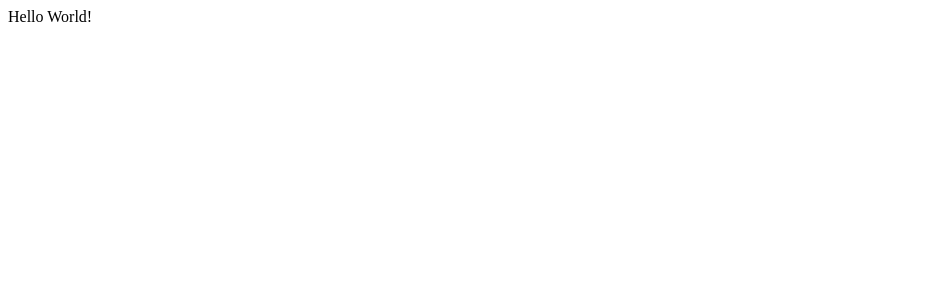
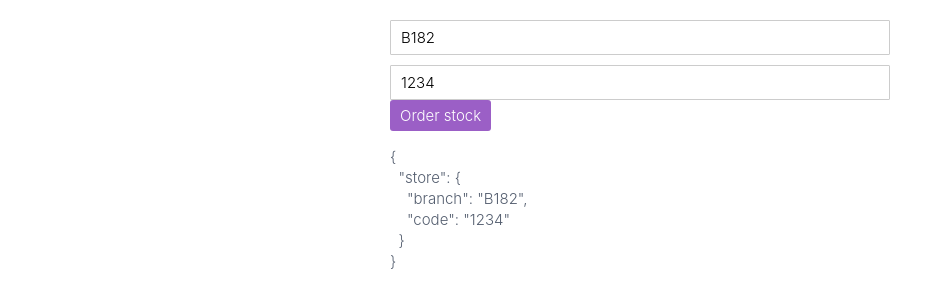
Before and after one commit to stevenmsl/uc-ap-reactive-forms, an Angular app: page / in a window 1280 px wide. Shown: the top 306 px of the page, without its empty margins (0-945 px from the left). Built offline with nearby package versions, Linux system fonts and the light colour scheme.

Commit message:
FormControls and FormGroups

```diff
--- /dev/null
+++ b/src/app/stock-inventory/containers/stock-inventory/stock-inventory.component.html
@@ -0,0 +1,22 @@
+<div class="stock-inventory">
+    <form [formGroup]="form" (ngSubmit)="onSubmit()">
+        <div formGroupName="store">
+            <input
+                type="text"
+                placeholder="Branch ID"
+                formControlName="branch">
+             <input
+                type="text"
+                placeholder="Manager Code"
+                formControlName="code">
+        </div>
+        <div class="stock-inventory__buttons">
+            <button
+                type="submit"
+                [disabled]="form.invalid">
+                Order stock
+            </button>
+        </div>
+        <pre>{{ form.value | json }}</pre>
+    </form>
+</div>
--- a/src/app/stock-inventory/containers/stock-inventory/stock-inventory.component.ts
+++ b/src/app/stock-inventory/containers/stock-inventory/stock-inventory.component.ts
@@ -1,14 +1,20 @@
 import { Component } from "@angular/core";
+import { FormGroup, FormControl } from '@angular/forms';
 
 @Component({
     selector: 'stock-inventory',
     styleUrls: ['stock-inventory.component.scss'],
-    template: `
-        <div class="stock-inventory">
-            Hello World!
-        </div>
-    `
+    templateUrl: 'stock-inventory.component.html'
 })
 export class StockInventoryComponent {
+    form = new FormGroup({
+        store: new FormGroup({
+            branch: new FormControl('B182'),
+            code: new FormControl('1234')
+        })
+    });
 
+    onSubmit() {
+        console.log('Submit:', this.form.value);
+    }
 }
--- a/src/styles.scss
+++ b/src/styles.scss
@@ -1 +1,123 @@
 /* You can add global styles to this file, and also import other style files */
+* {
+    box-sizing: border-box;
+    -webkit-box-sizing: border-box;
+    -moz-box-sizing: border-box;
+    font: 300 15px/1.4 -apple-system,BlinkMacSystemFont,"Segoe UI",Helvetica,Arial,sans-serif,"Apple Color Emoji","Segoe UI Emoji","Segoe UI Symbol";
+  }
+
+  html, body {
+    height: 100%;
+    margin: 0;
+    padding: 0;
+    background: #fff;
+    -webkit-font-smoothing: antialiased;
+    color: #545e6f;
+  }
+
+  img {
+    vertical-align: bottom;
+  }
+  img a {
+    border: 0;
+  }
+  ul,
+  ol {
+    list-style: none;
+    margin: 0;
+    padding: 0;
+  }
+  a {
+    color: #9f72e6;
+    text-decoration: none;
+  }
+  input,
+  button {
+    outline: 0;
+  }
+  input[type=text],
+  input[type=email],
+  input[type=number],
+  input[type=password] {
+    border: none;
+    background: #fff;
+    font-size: 13px;
+    padding: 6px 30px 6px 10px;
+    border-radius: 1px;
+    border: 1px solid #ccc;
+  }
+  label {
+    display: block;
+  }
+  button {
+    background: #9B5FC6;
+    cursor: pointer;
+    border: 0;
+    border-radius: 3px;
+    padding: 5px 10px;
+    text-align: center;
+    color: #fff;
+  }
+  button:disabled {
+    cursor: not-allowed;
+    background: #b598e4;
+  }
+  p {
+    margin: 5px 0;
+  }
+
+  body {
+    padding: 10px;
+  }
+
+  h3 {
+    font-size: 22px;
+    font-weight: 400;
+    margin: 0;
+  }
+  h4 {
+    font-size: 18px;
+    font-weight: 300;
+    margin: 0;
+  }
+  input[type="text"] {
+    display: block;
+    border: none;
+    background: #fff;
+    font-size: 15px;
+    padding: 6px 30px 6px 10px;
+    border-radius: 1px;
+    border: 1px solid #ccc;
+    margin-top: 10px;
+    width: 100%;
+  }
+  label {
+    margin-bottom: 20px;
+  }
+  h3 {
+    margin-bottom: 20px;
+  }
+  app-root {
+    width: 500px;
+    margin: 0 auto;
+    display: block;
+  }
+  select {
+    -webkit-appearance: none;
+    text-indent: .01px;
+    text-overflow: '';
+    overflow: hidden;
+    font-family: inherit;
+    font-size: 14px;
+    padding: 10px 50px 10px 15px;
+    border-radius: 0;
+    color: rgba(0, 0, 0, 0.7);
+    border: 1px solid rgba(0, 0, 0, 0.1);
+    outline: none;
+    background:
+      linear-gradient(45deg, transparent 50%, rgba(0, 0, 0, 0.7) 50%)
+      no-repeat calc(100% - 20px) calc(1em + 4px),
+      linear-gradient(135deg, rgba(0, 0, 0, 0.7) 50%, transparent 50%)
+      no-repeat calc(100% - 15px) calc(1em + 4px);
+    background-size: 5px 5px, 5px 5px;
+  }
```
